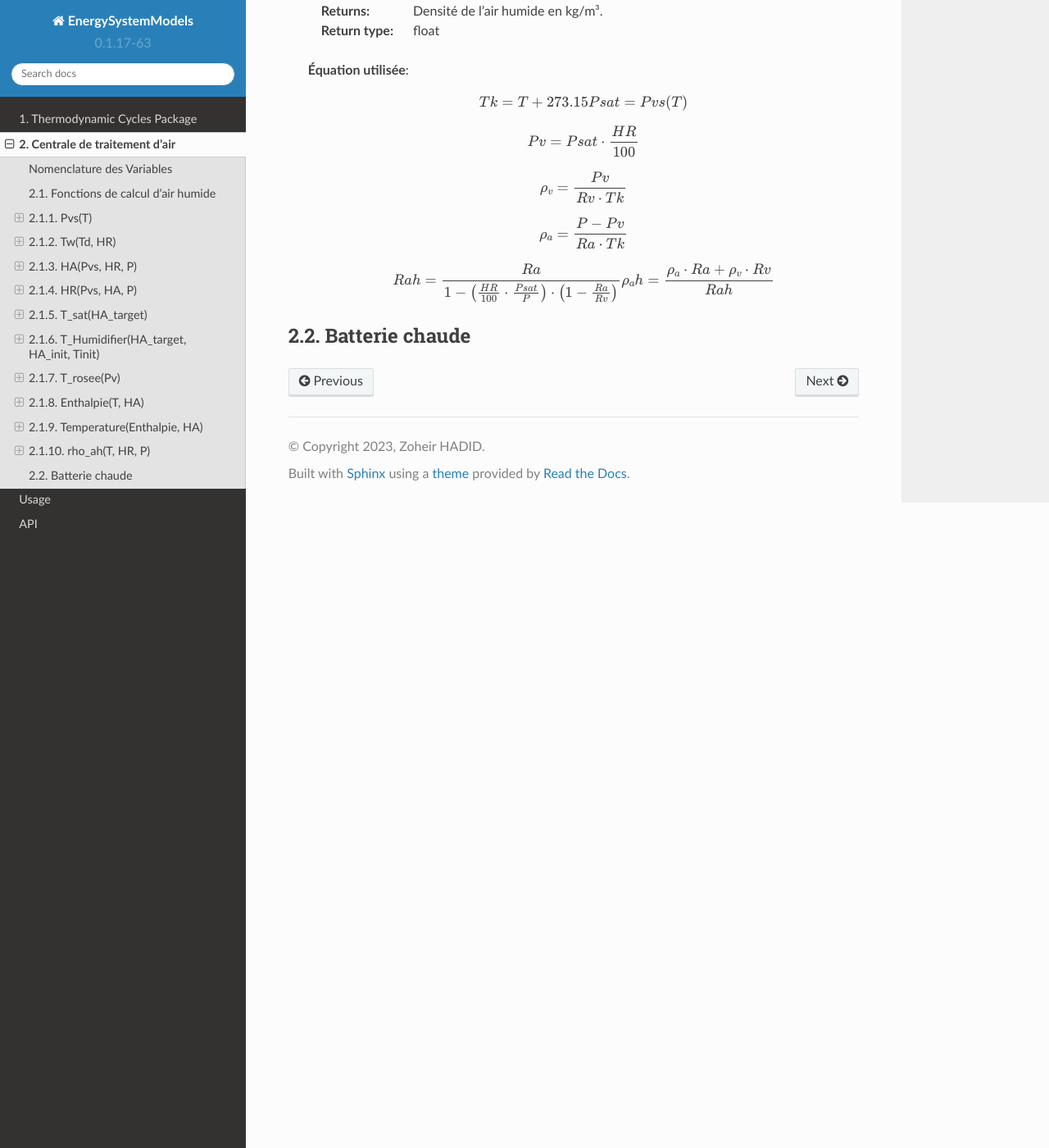
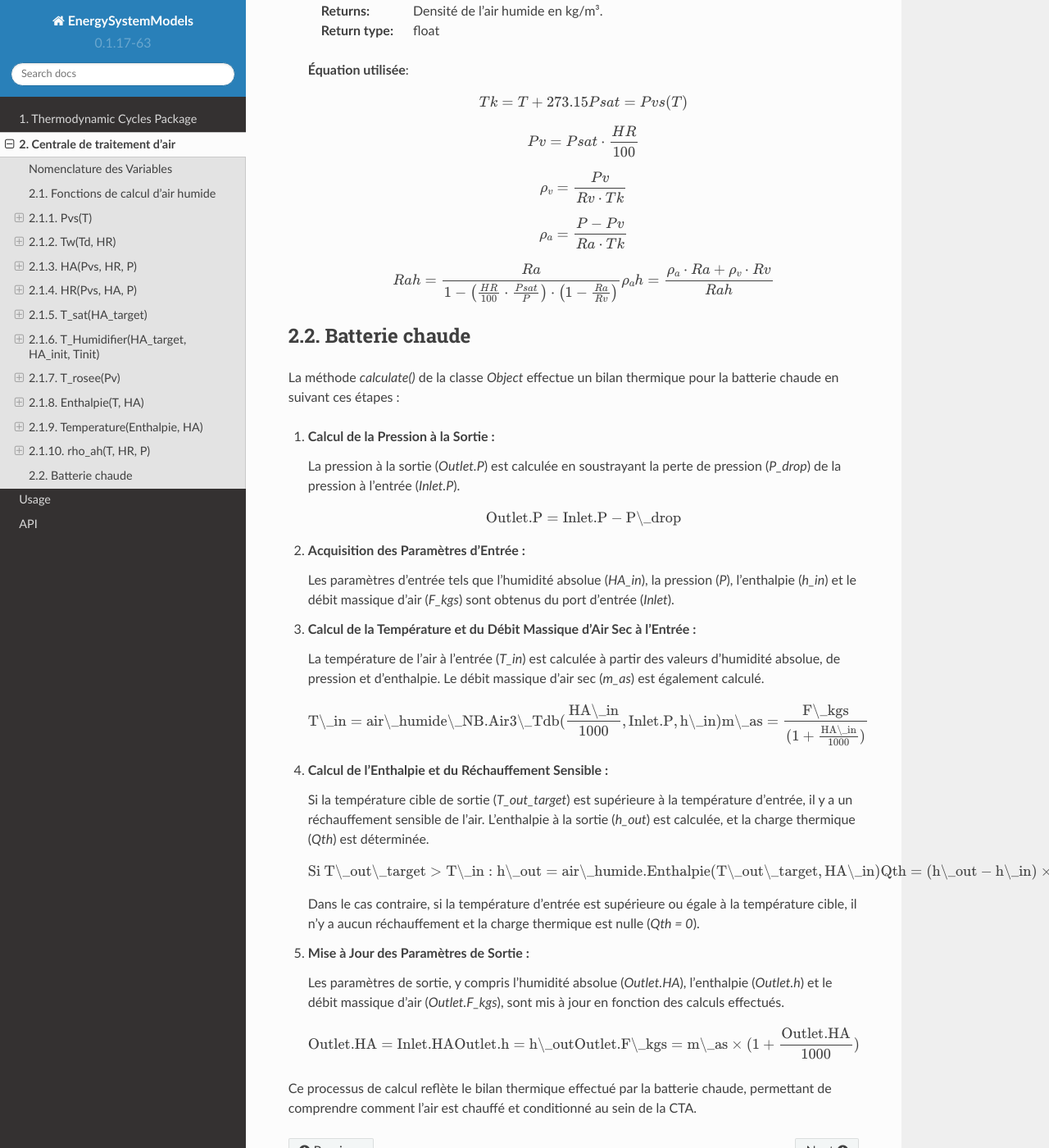
Before and after one commit to ZoheirHADID/EnergySystemModels-Tutorial, a Sphinx documentation site: the page built from docs/source/Traitement_d_air.rst, in a window 1280 px wide and 1400 px high, scrolled down 5352 px. Shown: the whole window at 82% size. Built offline with Sphinx 7.4.7 and the Read the Docs theme 2.0.0, drawn with Linux system fonts in a browser that asks for light colours.

Commit message:
Update Traitement_d_air.rst

```diff
--- a/docs/source/Traitement_d_air.rst
+++ b/docs/source/Traitement_d_air.rst
@@ -348,3 +348,50 @@ Nomenclature des Variables
 
 2.2. Batterie chaude
 -------------------------------------
+
+La méthode `calculate()` de la classe `Object` effectue un bilan thermique pour la batterie chaude en suivant ces étapes :
+
+1. **Calcul de la Pression à la Sortie :**
+
+   La pression à la sortie (`Outlet.P`) est calculée en soustrayant la perte de pression (`P_drop`) de la pression à l'entrée (`Inlet.P`).
+
+   .. math::
+
+      \text{Outlet.P} = \text{Inlet.P} - \text{P\_drop}
+
+2. **Acquisition des Paramètres d'Entrée :**
+
+   Les paramètres d'entrée tels que l'humidité absolue (`HA_in`), la pression (`P`), l'enthalpie (`h_in`) et le débit massique d'air (`F_kgs`) sont obtenus du port d'entrée (`Inlet`).
+
+3. **Calcul de la Température et du Débit Massique d'Air Sec à l'Entrée :**
+
+   La température de l'air à l'entrée (`T_in`) est calculée à partir des valeurs d'humidité absolue, de pression et d'enthalpie. Le débit massique d'air sec (`m_as`) est également calculé.
+
+   .. math::
+
+      \text{T\_in} = \text{air\_humide\_NB.Air3\_Tdb}(\frac{\text{HA\_in}}{1000}, \text{Inlet.P}, \text{h\_in})
+      \text{m\_as} = \frac{\text{F\_kgs}}{(1 + \frac{\text{HA\_in}}{1000})}
+
+4. **Calcul de l'Enthalpie et du Réchauffement Sensible :**
+
+   Si la température cible de sortie (`T_out_target`) est supérieure à la température d'entrée, il y a un réchauffement sensible de l'air. L'enthalpie à la sortie (`h_out`) est calculée, et la charge thermique (`Qth`) est déterminée.
+
+   .. math::
+
+      \text{Si T\_out\_target} > \text{T\_in}:
+         \text{h\_out} = \text{air\_humide.Enthalpie}(\text{T\_out\_target}, \text{HA\_in})
+         \text{Qth} = (\text{h\_out} - \text{h\_in}) \times \text{m\_as}
+
+   Dans le cas contraire, si la température d'entrée est supérieure ou égale à la température cible, il n'y a aucun réchauffement et la charge thermique est nulle (`Qth = 0`).
+
+5. **Mise à Jour des Paramètres de Sortie :**
+
+   Les paramètres de sortie, y compris l'humidité absolue (`Outlet.HA`), l'enthalpie (`Outlet.h`) et le débit massique d'air (`Outlet.F_kgs`), sont mis à jour en fonction des calculs effectués.
+
+   .. math::
+
+      \text{Outlet.HA} = \text{Inlet.HA}
+      \text{Outlet.h} = \text{h\_out}
+      \text{Outlet.F\_kgs} = \text{m\_as} \times (1 + \frac{\text{Outlet.HA}}{1000})
+
+Ce processus de calcul reflète le bilan thermique effectué par la batterie chaude, permettant de comprendre comment l'air est chauffé et conditionné au sein de la CTA.
```
